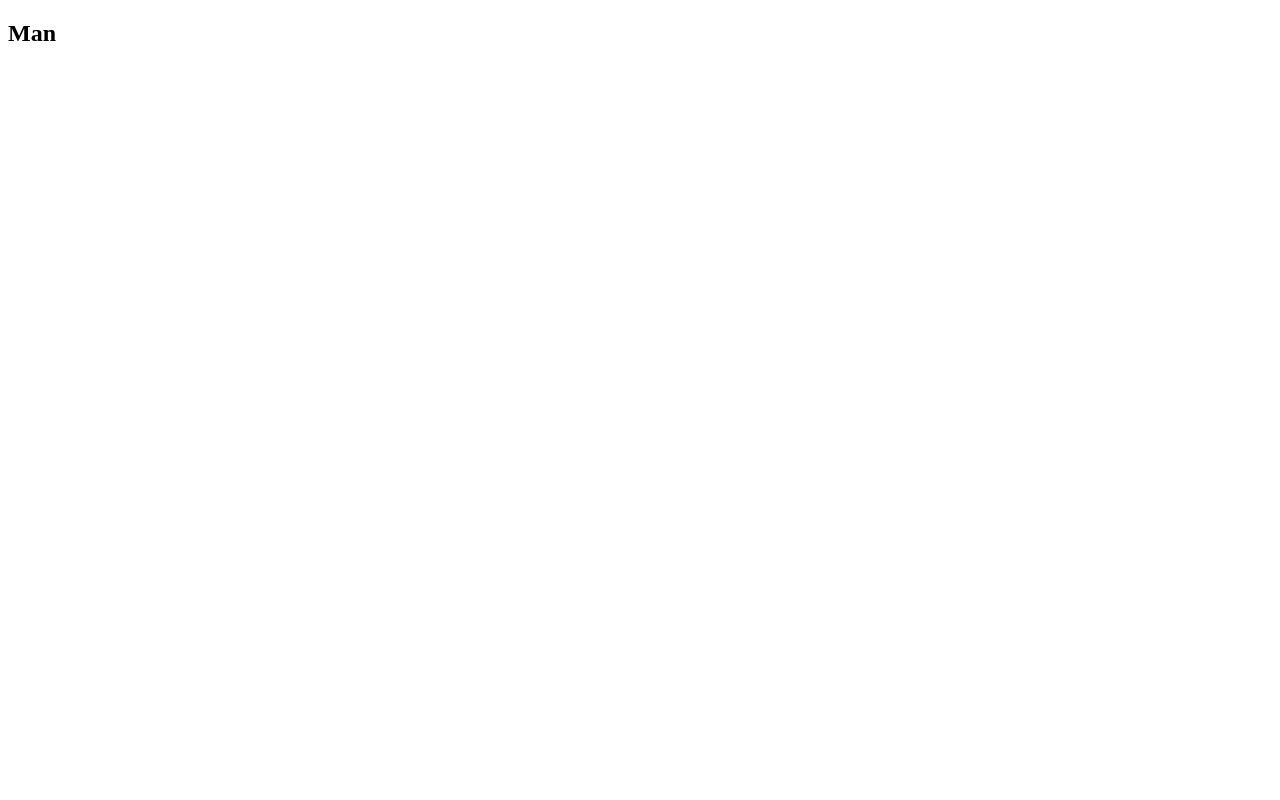
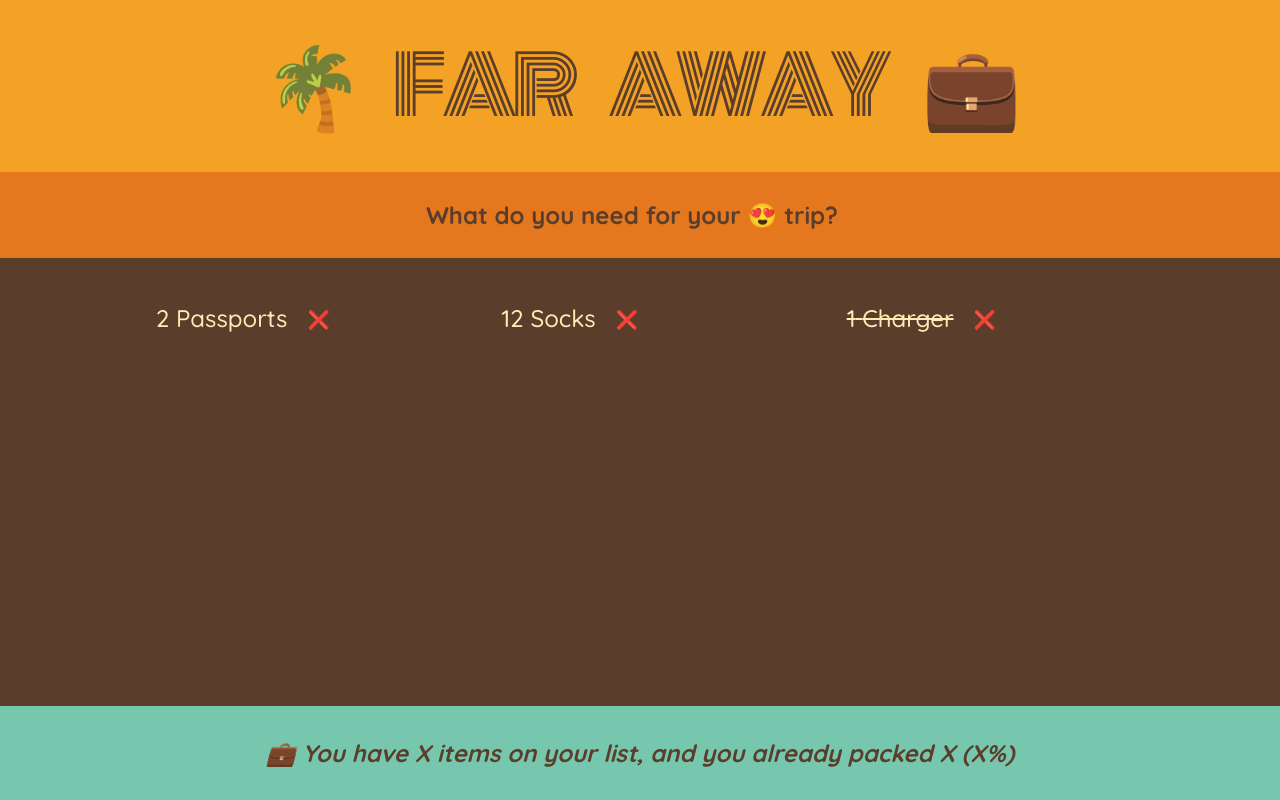
Before and after one commit to phoenix-rohit/Basic-React-Project---1, a React (Create React App) app: page / in a window 1280 px wide. Built offline with nearby package versions, Linux system fonts and the light colour scheme.

Commit message:
Added Components and Styling

```diff
--- a/src/App.js
+++ b/src/App.js
@@ -1,3 +1,58 @@
+const initialItems = [
+  { id: 1, description: "Passports", quantity: 2, packed: false },
+  { id: 2, description: "Socks", quantity: 12, packed: false },
+  { id: 3, description: "Charger", quantity: 1, packed: true },
+];
+
 export default function App() {
-  return <h2>Man</h2>;
+  return (
+    <div className="app">
+      <Logo />
+      <Form />
+      <PackingList />
+      <Stats />
+    </div>
+  );
 }
+
+function Logo() {
+  return <h1>🌴 Far Away 💼</h1>;
+}
+function Form() {
+  return (
+    <div className="add-form">
+      <h3>What do you need for your 😍 trip?</h3>
+    </div>
+  );
+}
+function PackingList() {
+  return (
+    <div className="list">
+      <ul style={{ overflow: "hidden" }}>
+        {initialItems.map((item, idx, arr) => {
+          return <Item itemInfo={item} />;
+        })}
+      </ul>
+    </div>
+  );
+}
+
+function Item({ itemInfo }) {
+  return (
+    <li>
+      <button>{/* <input type="checkbox" /> */}</button>
+      <span style={itemInfo.packed ? { textDecoration: "line-through" } : {}}>
+        {itemInfo.quantity} {itemInfo.description}
+      </span>
+      <button>❌</button>
+    </li>
+  );
+}
+
+function Stats() {
+  return (
+    <footer className="stats">
+      <em>💼 You have X items on your list, and you already packed X (X%)</em>
+    </footer>
+  );
+}
--- /dev/null
+++ b/src/index.css
@@ -0,0 +1,139 @@
+/*
+const initialItems = [
+  { id: 1, description: "Passports", quantity: 2, packed: false },
+  { id: 2, description: "Socks", quantity: 12, packed: false },
+];
+*/
+
+@import url("https://fonts.googleapis.com/css2?family=Monoton&family=Quicksand:wght@500;700&display=swap");
+
+* {
+  margin: 0;
+  padding: 0;
+  box-sizing: border-box;
+}
+
+html {
+  font-size: 62.5%;
+}
+
+body {
+  font-size: 2.4rem;
+  font-family: sans-serif;
+  color: #5a3e2b;
+  font-family: "Quicksand";
+  font-weight: 500;
+}
+
+.app {
+  width: 100%;
+  height: 100vh;
+  display: grid;
+  grid-template-rows: auto auto 1fr auto;
+}
+
+h1 {
+  text-align: center;
+  background-color: #f4a226;
+  font-family: "Monoton";
+  font-size: 8rem;
+  text-transform: uppercase;
+  font-weight: 400;
+  word-spacing: 30px;
+  letter-spacing: -5px;
+  padding: 2.4rem 0;
+}
+
+.add-form {
+  background-color: #e5771f;
+  padding: 2.8rem 0;
+  display: flex;
+  align-items: center;
+  justify-content: center;
+  gap: 0.8rem;
+}
+
+h3 {
+  margin-right: 1.6rem;
+  font-size: 2.4rem;
+}
+
+button,
+select,
+input {
+  background-color: #ffebb3;
+  color: #5a3e2b;
+  font-family: inherit;
+  border: none;
+  border-radius: 10rem;
+  padding: 1.2rem 3.2rem;
+  font-weight: 700;
+  font-size: 1.8rem;
+  cursor: pointer;
+}
+
+.add-form button {
+  text-transform: uppercase;
+  background-color: #76c7ad;
+}
+
+.list {
+  background-color: #5a3e2b;
+  color: #ffebb3;
+  padding: 4rem 0;
+
+  display: flex;
+  justify-content: space-between;
+  flex-direction: column;
+  gap: 3.2rem;
+  align-items: center;
+}
+
+.actions button,
+.list select {
+  text-transform: uppercase;
+  padding: 0.8rem 2.4rem;
+  font-size: 1.4rem;
+  font-weight: 700;
+  margin: 0 0.8rem;
+}
+
+.list ul {
+  list-style: none;
+  width: 80%;
+  overflow: scroll;
+
+  display: grid;
+  grid-template-columns: repeat(auto-fit, minmax(250px, 1fr));
+  gap: 1.2rem;
+  justify-content: center;
+  align-content: start;
+}
+
+.list li {
+  display: flex;
+  align-items: center;
+  gap: 1.2rem;
+}
+
+input[type="checkbox"] {
+  height: 2rem;
+  width: 2rem;
+  accent-color: #e5771f;
+}
+
+.list li button {
+  cursor: pointer;
+  background: none;
+  border: none;
+  font-size: 1.8rem;
+  padding: 0.8rem;
+  transform: translateY(2px);
+}
+
+.stats {
+  background-color: #76c7ad;
+  text-align: center;
+  font-weight: 700;
+  padding: 3.2rem 0;
+}
--- a/src/index.js
+++ b/src/index.js
@@ -1,6 +1,6 @@
 import React from "react";
 import ReactDOM from "react-dom/client";
-// import "./index.css";
+import "./index.css";
 import App from "./App";
 
 const root = ReactDOM.createRoot(document.getElementById("root"));
```
